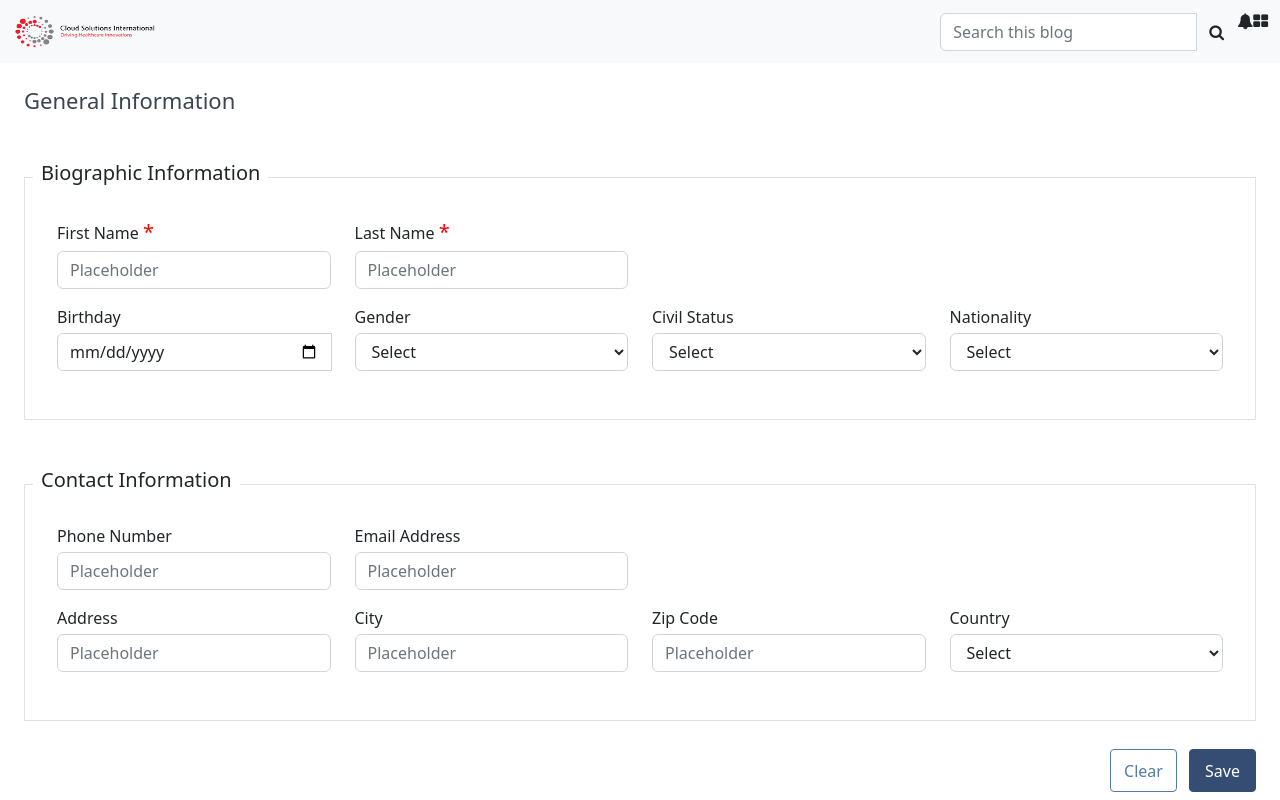
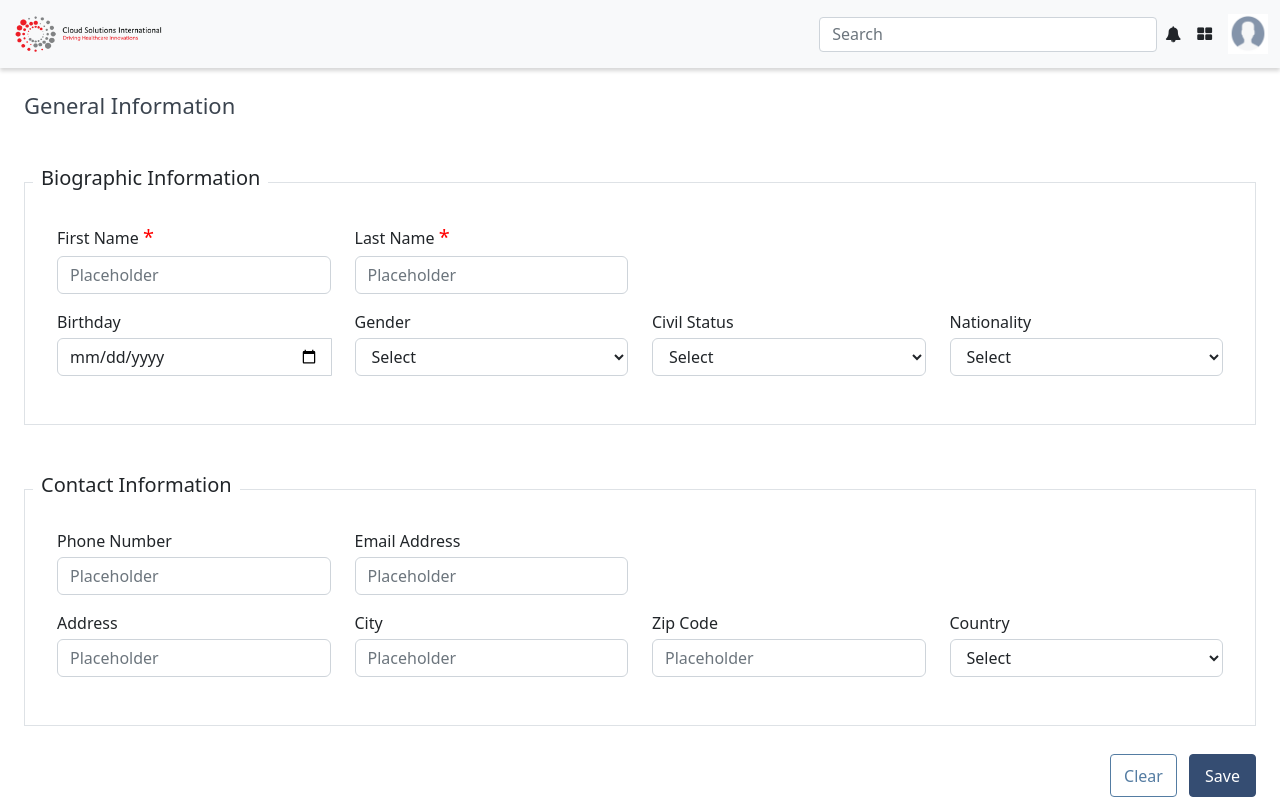
Before and after one commit to Iamthasneem/csi-angular-assignment, an Angular app: page /content in a window 1280 px wide. Built offline with nearby package versions, Linux system fonts and the light colour scheme.

Commit message:
content and header changes

```diff
--- a/src/app/content/content.component.html
+++ b/src/app/content/content.component.html
@@ -6,18 +6,11 @@
       <img class="navbar-brand--logo" src="..//../assets/logo-colored.webp" alt="csi-logo">
     </a>
 
-    <div class="float-right" style="display: flex;">
-      <div class="input-group">
-        <input type="text" class="form-control" placeholder="Search this blog">
-        <div class="input-group-append">
-          <button class="btn" type="button">
-            <i class="fa fa-search"></i>
-          </button>
-        </div>
-      </div>
-      <!-- <input class="form-control mx-3 search-bar-default" type="search" placeholder="Search" aria-label="Search"> -->
+    <div class="float-right">
+      <input class="form-control me-2 search-bar-default" type="search" placeholder="Search" aria-label="Search">
       <i class="fa fa-bell"></i>
       <i class="fa fa-th-large"></i>
+      <img class="float-right--user-img" src="..//../assets/User.png" alt="User">
     </div>
   </div>
 </nav>
--- a/src/app/content/content.component.scss
+++ b/src/app/content/content.component.scss
@@ -1,4 +1,10 @@
-.content{
+.navbar {
+    background: #FFFFFF 0% 0% no-repeat padding-box;
+    box-shadow: 0px 3px 4px #00000029;
+    opacity: 1;
+}
+
+.content {
     padding: 24px;
 }
 
@@ -12,19 +18,19 @@
     align-items: center;
 
     &--logo {
-        width: 145px;
-        height: 37px;
+        width: 152px;
+        height: 42px;
     }
 }
 
-// .search-bar-default {
-//     width: 338px;
-//     height: 35px;
-//     color: #FFFFFF;
-//     border: 1px solid #CED4DA;
-//     border-radius: 4px;
-//     opacity: 1;
-// }
+.search-bar-default {
+    color: #FFFFFF;
+    border: 1px solid #CED4DA;
+    border-radius: 4px;
+    opacity: 1;
+    width: 338px;
+    height: 35px;
+}
 
 .head-genneral {
     font-size: 22px;
@@ -32,15 +38,15 @@
     opacity: 1;
 }
 
-.fieldset-spacing{
+.fieldset-spacing {
     margin-top: 40px;
 }
 
-.form-spacing{
+.form-spacing {
     margin: 0 24px 24px 24px;
 }
 
-.label{
+.label {
     top: 8px;
 }
 
@@ -97,4 +103,19 @@
 
 select {
     -webkit-appearance: listbox !important;
+}
+
+
+.float-right {
+    display: flex;
+    align-items: center;
+
+    i {
+        margin: 0px 16px 0px 0px;
     }
+
+    &--user-img {
+        width: 40px;
+        height: 40px;
+    }
+}
--- a/src/app/header/header.component.html
+++ b/src/app/header/header.component.html
@@ -3,9 +3,13 @@
     <a class="navbar-brand">
       <img class="navbar-brand--logo" src="..//../assets/logo-colored.webp" alt="csi-logo">
     </a>
-    <form class="d-flex">
+
+    <div class="float-right">
       <input class="form-control me-2 search-bar-default" type="search" placeholder="Search" aria-label="Search">
-    </form>
+      <i class="fa fa-bell"></i>
+      <i class="fa fa-th-large"></i>
+      <img class="float-right--user-img" src="..//../assets/User.png" alt="User">
+    </div>
   </div>
 </nav>
 
--- a/src/app/header/header.component.scss
+++ b/src/app/header/header.component.scss
@@ -1,5 +1,12 @@
+.navbar {
+    background: #FFFFFF 0% 0% no-repeat padding-box;
+    box-shadow: 0px 3px 4px #00000029;
+    opacity: 1;
+}
+
 .heading {
     &--black {
+        text-align: center;
         color: #3B444F;
         text-transform: uppercase;
         font-size: 26px;
@@ -7,6 +14,7 @@
     }
 
     &--red {
+        text-align: center;
         color: #D52E45;
         text-transform: uppercase;
         font-size: 26px;
@@ -18,16 +26,32 @@
     align-items: center;
 
     &--logo {
-        width: 145px;
-        height: 37px;
+        width: 152px;
+        height: 42px;
     }
 }
 
+
+.float-right {
+    display: flex;
+    align-items: center;
+
+    i {
+        margin: 0px 16px 0px 0px;
+    }
+
+    &--user-img {
+        width: 40px;
+        height: 40px;
+    }
+}
+
+
 .search-bar-default {
-    width: 338px;
-    height: 35px;
     color: #FFFFFF;
     border: 1px solid #CED4DA;
     border-radius: 4px;
     opacity: 1;
+    width: 338px;
+    height: 35px;
 }
```
Also changed, not shown: src/assets/User.png (added).
